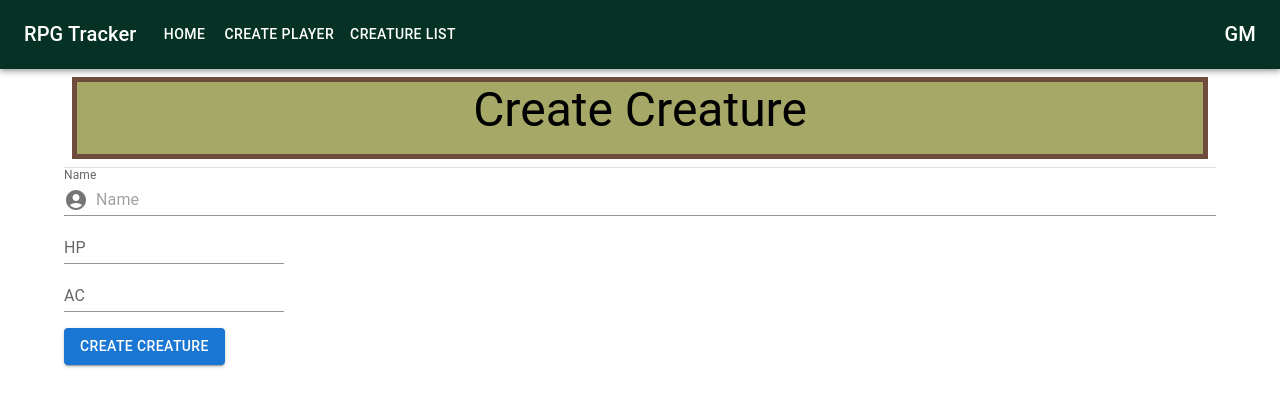
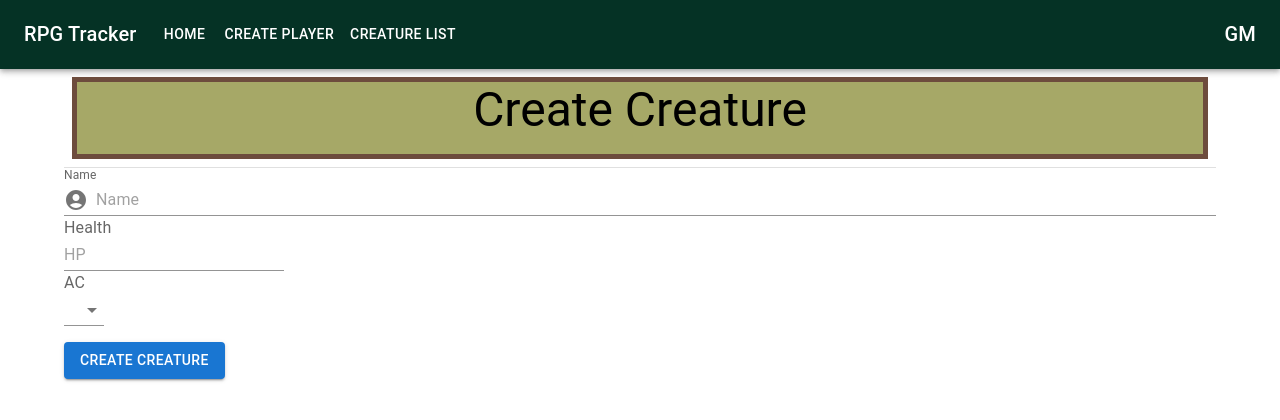
Before and after one commit to lchapmb/rpgTracker, a React (Create React App) app: page /create-player in a window 1280 px wide. Shown: the top 420 px of the page. Built offline with nearby package versions, Linux system fonts and the light colour scheme.

Commit message:
changes format of some field in CreatePlayer, adds state for HP and AC

```diff
--- a/src/components/CreatePlayer.tsx
+++ b/src/components/CreatePlayer.tsx
@@ -10,11 +10,16 @@ import {
   TextField,
   InputAdornment,
   Button,
+  MenuItem,
+  InputLabel,
 } from "@mui/material";
 import AccountCircle from "@mui/icons-material/AccountCircle";
+import Select, { SelectChangeEvent } from "@mui/material/Select";
 
 export default function CreatePlayer() {
   const [nameString, setNameString] = useState("");
+  const [healthString, setHealthString] = useState("");
+  const [amourString, setArmourString] = useState("");
 
   return (
     <>
@@ -54,22 +59,34 @@ export default function CreatePlayer() {
             }}
           >
             {/* health */}
+            <InputLabel id="health">Health</InputLabel>
             <TextField
               id="healthInputField"
-              label="HP"
               placeholder="HP"
-              InputProps={{}}
               variant="standard"
+              inputProps={{ inputMode: "numeric", pattern: "[0-9]*" }}
+              onChange={(e) => {
+                setHealthString(e.target.value);
+                console.log(healthString);
+              }}
+              value={healthString}
             />
             <br />
             {/* armour class */}
-            <TextField
+            <InputLabel id="armourClass">AC</InputLabel>
+            <Select
               id="armourClassInputField"
-              label="AC"
               placeholder="AC"
-              InputProps={{}}
               variant="standard"
-            />
+              onChange={(e) => {
+                setArmourString(e.target.value);
+                console.log(amourString);
+              }}
+              value={amourString}
+            >
+              <MenuItem value={1}>1</MenuItem>;<MenuItem value={2}>2</MenuItem>;
+              <MenuItem value={3}>3</MenuItem>;<MenuItem value={4}>4</MenuItem>;
+            </Select>
           </Box>
           {/* submit button */}
           <Button id="creatureCreationSubmit" variant="contained">
```
